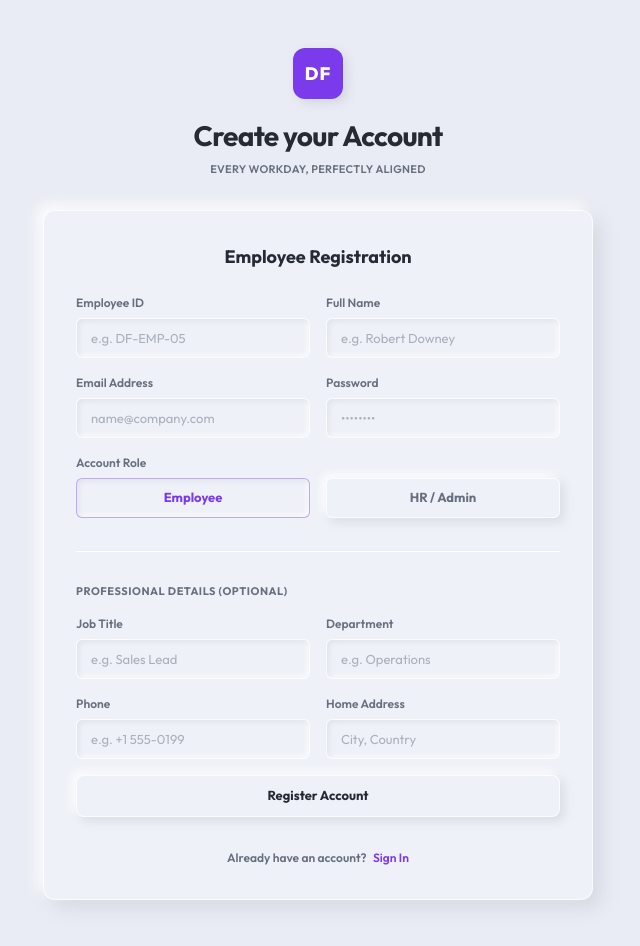
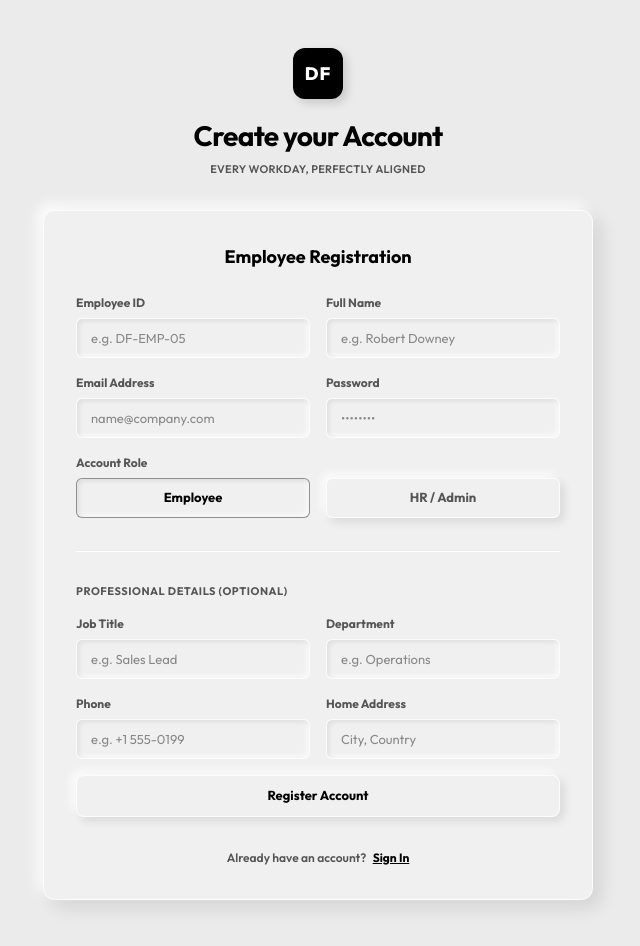
Before and after one commit to Bhanutejanallamothu/ODOO-X-NMIT, a React (Vite) app in the folder frontend/: page /signup in a window 1280 px wide. Shown: the whole page, without its empty margins (322-962 px from the left). Built offline with nearby package versions, Linux system fonts and the light colour scheme.

Commit message:
color update

```diff
--- a/frontend/src/pages/SignUpPage.jsx
+++ b/frontend/src/pages/SignUpPage.jsx
@@ -77,38 +77,38 @@ const SignUpPage = () => {
     }
   };
 
-  const inputClasses = "w-full h-[40px] px-3.5 bg-[#EEF1F7] rounded-md border border-[rgba(255,255,255,0.8)] shadow-[inset_2px_2px_5px_rgba(163,169,183,0.18),inset_-2px_-2px_5px_rgba(255,255,255,0.75)] text-[13px] text-[#252A34] focus:outline-none focus:border-[#7C3AED]/40 focus:ring-1 focus:ring-[#7C3AED]/30 transition-all placeholder:text-[#687080]/50";
-  const labelClasses = "text-[12px] font-semibold text-[#687080]";
+  const inputClasses = "w-full h-[40px] px-3.5 bg-[#F0F0F0] rounded-md border border-[rgba(255,255,255,0.8)] shadow-[inset_2px_2px_5px_rgba(0,0,0,0.08),inset_-2px_-2px_5px_rgba(255,255,255,0.75)] text-[13px] text-black focus:outline-none focus:border-black/40 focus:ring-1 focus:ring-black/20 transition-all placeholder:text-[#888888]";
+  const labelClasses = "text-[12px] font-bold text-[#555555]";
 
   return (
-    <div className="min-h-screen flex items-center justify-center bg-[#E9ECF4] px-4 py-12 font-sans">
+    <div className="min-h-screen flex items-center justify-center bg-[#EBEBEB] px-4 py-12 font-sans">
       <div className="w-full max-w-[550px] z-10">
         {/* Logo header */}
         <div className="text-center mb-8">
-          <div className="inline-flex bg-[#7C3AED] p-3 rounded-xl text-white shadow-[4px_4px_10px_rgba(163,169,183,0.3)] mb-4">
+          <div className="inline-flex bg-black p-3 rounded-xl text-white shadow-[4px_4px_10px_rgba(0,0,0,0.15)] mb-4">
             <span className="font-extrabold text-[18px] tracking-wider">DF</span>
           </div>
-          <h2 className="text-[28px] font-bold text-[#252A34] tracking-tight">Create your Account</h2>
-          <p className="text-[11px] text-[#687080] font-semibold tracking-wide uppercase mt-1">Every workday, perfectly aligned</p>
+          <h2 className="text-[28px] font-bold text-black tracking-tight">Create your Account</h2>
+          <p className="text-[11px] text-[#555555] font-semibold tracking-wide uppercase mt-1">Every workday, perfectly aligned</p>
         </div>
 
         {/* Auth Card */}
-        <div className="bg-[#EEF1F7] p-8 rounded-xl border border-[rgba(255,255,255,0.8)] shadow-[8px_8px_18px_rgba(163,169,183,0.28),-6px_-6px_14px_rgba(255,255,255,0.9)]">
+        <div className="bg-[#F0F0F0] p-8 rounded-xl border border-[rgba(255,255,255,0.8)] shadow-[8px_8px_18px_rgba(0,0,0,0.1),-6px_-6px_14px_rgba(255,255,255,0.9)]">
 
           {successMessage ? (
             <div className="text-center py-6">
-              <div className="inline-flex items-center justify-center h-12 w-12 rounded-full bg-[#EEF1F7] border border-[rgba(255,255,255,0.8)] shadow-[inset_2px_2px_5px_rgba(163,169,183,0.18),inset_-2px_-2px_5px_rgba(255,255,255,0.75)] text-emerald-500 mb-4">
+              <div className="inline-flex items-center justify-center h-12 w-12 rounded-full bg-[#F0F0F0] border border-[rgba(255,255,255,0.8)] shadow-[inset_2px_2px_5px_rgba(0,0,0,0.08),inset_-2px_-2px_5px_rgba(255,255,255,0.75)] text-black mb-4">
                 <svg className="h-6 w-6" fill="none" viewBox="0 0 24 24" stroke="currentColor">
                   <path strokeLinecap="round" strokeLinejoin="round" strokeWidth="2" d="M5 13l4 4L19 7" />
                 </svg>
               </div>
-              <h3 className="text-[18px] font-bold text-[#252A34] mb-2">Check Your Email</h3>
-              <p className="text-[12px] text-[#687080] leading-relaxed mb-6">
+              <h3 className="text-[18px] font-bold text-black mb-2">Check Your Email</h3>
+              <p className="text-[12px] text-[#555555] font-bold leading-relaxed mb-6">
                 {successMessage}
               </p>
               <div className="flex justify-center space-x-4">
                 <Link to="/signin">
-                  <button className="h-[42px] px-6 bg-[#EEF1F7] text-[#252A34] font-bold text-[13px] rounded-lg border border-[rgba(255,255,255,0.8)] shadow-[4px_4px_10px_rgba(163,169,183,0.28),-4px_-4px_10px_rgba(255,255,255,0.9)] hover:text-[#7C3AED] hover:shadow-[2px_2px_5px_rgba(163,169,183,0.28),-2px_-2px_5px_rgba(255,255,255,0.9)] active:shadow-[inset_2px_2px_5px_rgba(163,169,183,0.18),inset_-2px_-2px_5px_rgba(255,255,255,0.75)] active:border-transparent transition-all flex items-center justify-center">
+                  <button className="h-[42px] px-6 bg-[#F0F0F0] text-black font-bold text-[13px] rounded-lg border border-[rgba(255,255,255,0.8)] shadow-[4px_4px_10px_rgba(0,0,0,0.1),-4px_-4px_10px_rgba(255,255,255,0.9)] hover:shadow-[2px_2px_5px_rgba(0,0,0,0.1),-2px_-2px_5px_rgba(255,255,255,0.9)] active:shadow-[inset_2px_2px_5px_rgba(0,0,0,0.08),inset_-2px_-2px_5px_rgba(255,255,255,0.75)] active:border-transparent transition-all flex items-center justify-center">
                     Proceed to Login
                   </button>
                 </Link>
@@ -116,10 +116,10 @@ const SignUpPage = () => {
             </div>
           ) : (
             <>
-              <h3 className="text-[18px] font-bold text-[#252A34] mb-6 text-center">Employee Registration</h3>
+              <h3 className="text-[18px] font-bold text-black mb-6 text-center">Employee Registration</h3>
 
               {generalError && (
-                <div className="mb-6 p-4 rounded-xl bg-[#EEF1F7] border border-[rgba(255,255,255,0.8)] shadow-[inset_2px_2px_5px_rgba(163,169,183,0.18),inset_-2px_-2px_5px_rgba(255,255,255,0.75)] text-[12px] font-semibold text-rose-600 text-center">
+                <div className="mb-6 p-4 rounded-xl bg-[#F0F0F0] border border-[rgba(255,255,255,0.8)] shadow-[inset_2px_2px_5px_rgba(0,0,0,0.08),inset_-2px_-2px_5px_rgba(255,255,255,0.75)] text-[12px] font-bold text-black text-center">
                   {generalError}
                 </div>
               )}
@@ -129,12 +129,12 @@ const SignUpPage = () => {
                   <div className="flex flex-col space-y-1.5 w-full">
                     <label htmlFor="employeeId" className={labelClasses}>Employee ID</label>
                     <input id="employeeId" name="employeeId" placeholder="e.g. DF-EMP-05" value={formData.employeeId} onChange={handleChange} required className={inputClasses} />
-                    {errors.employeeId && <span className="text-[11px] text-rose-500 font-medium">{errors.employeeId}</span>}
+                    {errors.employeeId && <span className="text-[11px] text-black font-extrabold">{errors.employeeId}</span>}
                   </div>
                   <div className="flex flex-col space-y-1.5 w-full">
                     <label htmlFor="name" className={labelClasses}>Full Name</label>
                     <input id="name" name="name" placeholder="e.g. Robert Downey" value={formData.name} onChange={handleChange} required className={inputClasses} />
-                    {errors.name && <span className="text-[11px] text-rose-500 font-medium">{errors.name}</span>}
+                    {errors.name && <span className="text-[11px] text-black font-extrabold">{errors.name}</span>}
                   </div>
                 </div>
 
@@ -142,12 +142,12 @@ const SignUpPage = () => {
                   <div className="flex flex-col space-y-1.5 w-full">
                     <label htmlFor="email" className={labelClasses}>Email Address</label>
                     <input id="email" name="email" type="email" placeholder="name@company.com" value={formData.email} onChange={handleChange} required className={inputClasses} />
-                    {errors.email && <span className="text-[11px] text-rose-500 font-medium">{errors.email}</span>}
+                    {errors.email && <span className="text-[11px] text-black font-extrabold">{errors.email}</span>}
                   </div>
                   <div className="flex flex-col space-y-1.5 w-full">
                     <label htmlFor="password" className={labelClasses}>Password</label>
                     <input id="password" name="password" type="password" placeholder="••••••••" value={formData.password} onChange={handleChange} required className={inputClasses} />
-                    {errors.password && <span className="text-[11px] text-rose-500 font-medium">{errors.password}</span>}
+                    {errors.password && <span className="text-[11px] text-black font-extrabold">{errors.password}</span>}
                   </div>
                 </div>
 
@@ -156,16 +156,16 @@ const SignUpPage = () => {
                   <div className="grid grid-cols-2 gap-4">
                     <label className={`flex items-center justify-center h-[40px] rounded-md border text-[13px] font-bold cursor-pointer transition-all ${
                       formData.role === 'employee'
-                        ? 'border-[#7C3AED]/40 bg-[#EEF1F7] text-[#7C3AED] shadow-[inset_2px_2px_5px_rgba(163,169,183,0.18),inset_-2px_-2px_5px_rgba(255,255,255,0.75)]'
-                        : 'border-[rgba(255,255,255,0.8)] bg-[#EEF1F7] text-[#687080] shadow-[4px_4px_10px_rgba(163,169,183,0.28),-4px_-4px_10px_rgba(255,255,255,0.9)] hover:text-[#252A34]'
+                        ? 'border-black/40 bg-[#F0F0F0] text-black shadow-[inset_2px_2px_5px_rgba(0,0,0,0.08),inset_-2px_-2px_5px_rgba(255,255,255,0.75)]'
+                        : 'border-[rgba(255,255,255,0.8)] bg-[#F0F0F0] text-[#555555] shadow-[4px_4px_10px_rgba(0,0,0,0.1),-4px_-4px_10px_rgba(255,255,255,0.9)] hover:text-black'
                     }`}>
                       <input type="radio" name="role" value="employee" checked={formData.role === 'employee'} onChange={handleChange} className="sr-only" />
                       Employee
                     </label>
                     <label className={`flex items-center justify-center h-[40px] rounded-md border text-[13px] font-bold cursor-pointer transition-all ${
                       formData.role === 'admin'
-                        ? 'border-[#7C3AED]/40 bg-[#EEF1F7] text-[#7C3AED] shadow-[inset_2px_2px_5px_rgba(163,169,183,0.18),inset_-2px_-2px_5px_rgba(255,255,255,0.75)]'
-                        : 'border-[rgba(255,255,255,0.8)] bg-[#EEF1F7] text-[#687080] shadow-[4px_4px_10px_rgba(163,169,183,0.28),-4px_-4px_10px_rgba(255,255,255,0.9)] hover:text-[#252A34]'
+                        ? 'border-black/40 bg-[#F0F0F0] text-black shadow-[inset_2px_2px_5px_rgba(0,0,0,0.08),inset_-2px_-2px_5px_rgba(255,255,255,0.75)]'
+                        : 'border-[rgba(255,255,255,0.8)] bg-[#F0F0F0] text-[#555555] shadow-[4px_4px_10px_rgba(0,0,0,0.1),-4px_-4px_10px_rgba(255,255,255,0.9)] hover:text-black'
                     }`}>
                       <input type="radio" name="role" value="admin" checked={formData.role === 'admin'} onChange={handleChange} className="sr-only" />
                       HR / Admin
@@ -174,9 +174,9 @@ const SignUpPage = () => {
                 </div>
 
                 <div className="py-2">
-                  <div className="h-px bg-[#E9ECF4] shadow-[0px_1px_0px_rgba(255,255,255,1)] w-full my-2"></div>
+                  <div className="h-px bg-[#EBEBEB] shadow-[0px_1px_0px_rgba(255,255,255,1)] w-full my-2"></div>
                 </div>
-                <p className="text-[11px] font-bold text-[#687080] uppercase tracking-wider mb-2">Professional Details (Optional)</p>
+                <p className="text-[11px] font-bold text-[#555555] uppercase tracking-wider mb-2">Professional Details (Optional)</p>
 
                 <div className="grid grid-cols-1 md:grid-cols-2 gap-4">
                   <div className="flex flex-col space-y-1.5 w-full">
@@ -203,16 +203,16 @@ const SignUpPage = () => {
                 <button
                   type="submit"
                   disabled={loading}
-                  className="w-full h-[42px] mt-6 bg-[#EEF1F7] text-[#252A34] font-bold text-[13px] rounded-lg border border-[rgba(255,255,255,0.8)] shadow-[4px_4px_10px_rgba(163,169,183,0.28),-4px_-4px_10px_rgba(255,255,255,0.9)] hover:text-[#7C3AED] hover:shadow-[2px_2px_5px_rgba(163,169,183,0.28),-2px_-2px_5px_rgba(255,255,255,0.9)] active:shadow-[inset_2px_2px_5px_rgba(163,169,183,0.18),inset_-2px_-2px_5px_rgba(255,255,255,0.75)] active:border-transparent transition-all flex items-center justify-center disabled:opacity-50"
+                  className="w-full h-[42px] mt-6 bg-[#F0F0F0] text-black font-bold text-[13px] rounded-lg border border-[rgba(255,255,255,0.8)] shadow-[4px_4px_10px_rgba(0,0,0,0.1),-4px_-4px_10px_rgba(255,255,255,0.9)] hover:shadow-[2px_2px_5px_rgba(0,0,0,0.1),-2px_-2px_5px_rgba(255,255,255,0.9)] active:shadow-[inset_2px_2px_5px_rgba(0,0,0,0.08),inset_-2px_-2px_5px_rgba(255,255,255,0.75)] active:border-transparent transition-all flex items-center justify-center disabled:opacity-50"
                 >
                   {loading ? 'Registering...' : 'Register Account'}
                 </button>
               </form>
 
               {/* Login redirection option */}
-              <div className="mt-8 text-center text-[12px] font-semibold text-[#687080]">
+              <div className="mt-8 text-center text-[12px] font-semibold text-[#555555]">
                 Already have an account?{' '}
-                <Link to="/signin" className="text-[#7C3AED] hover:text-[#6D28D9] transition-colors ml-1">
+                <Link to="/signin" className="text-black font-bold underline hover:text-[#555555] transition-colors ml-1">
                   Sign In
                 </Link>
               </div>
```
Also changed, not shown: frontend/src/pages/SignInPage.jsx (+16 -16 lines).
